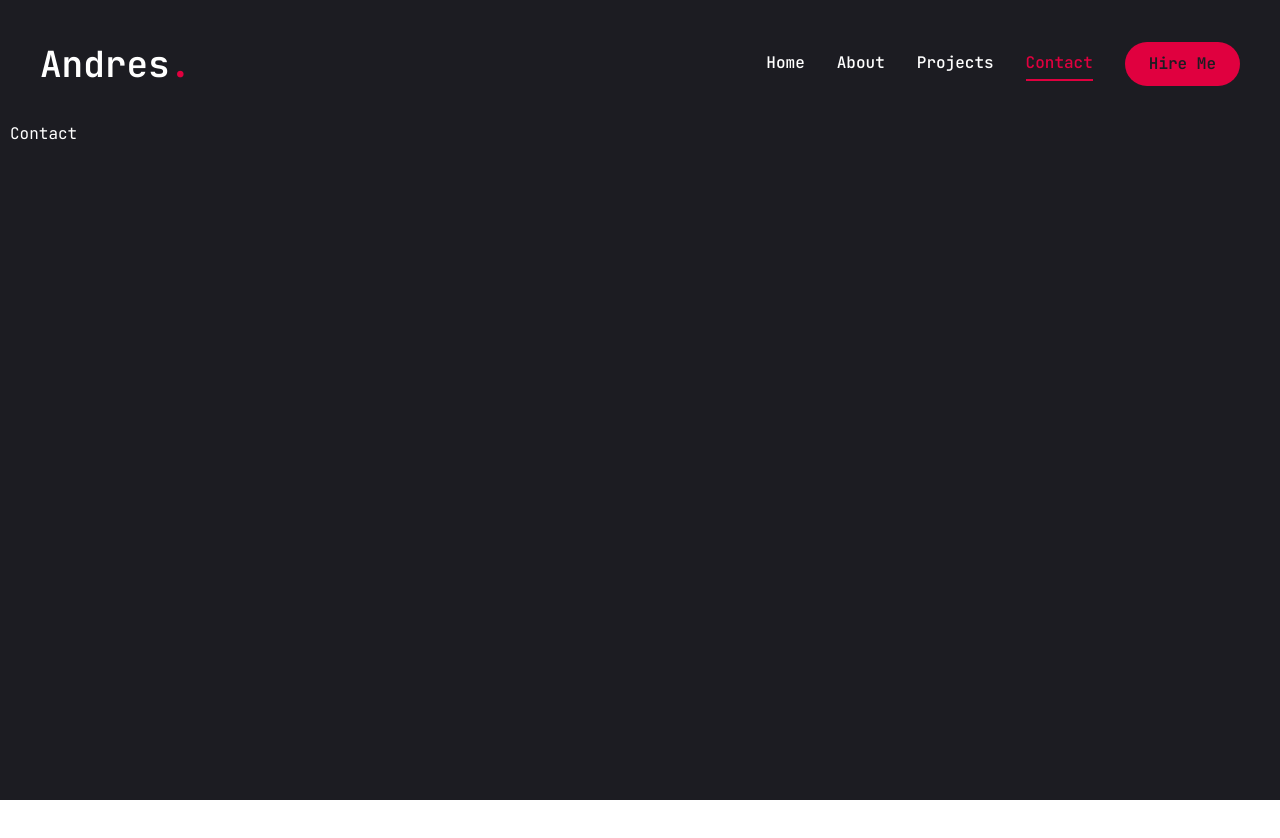
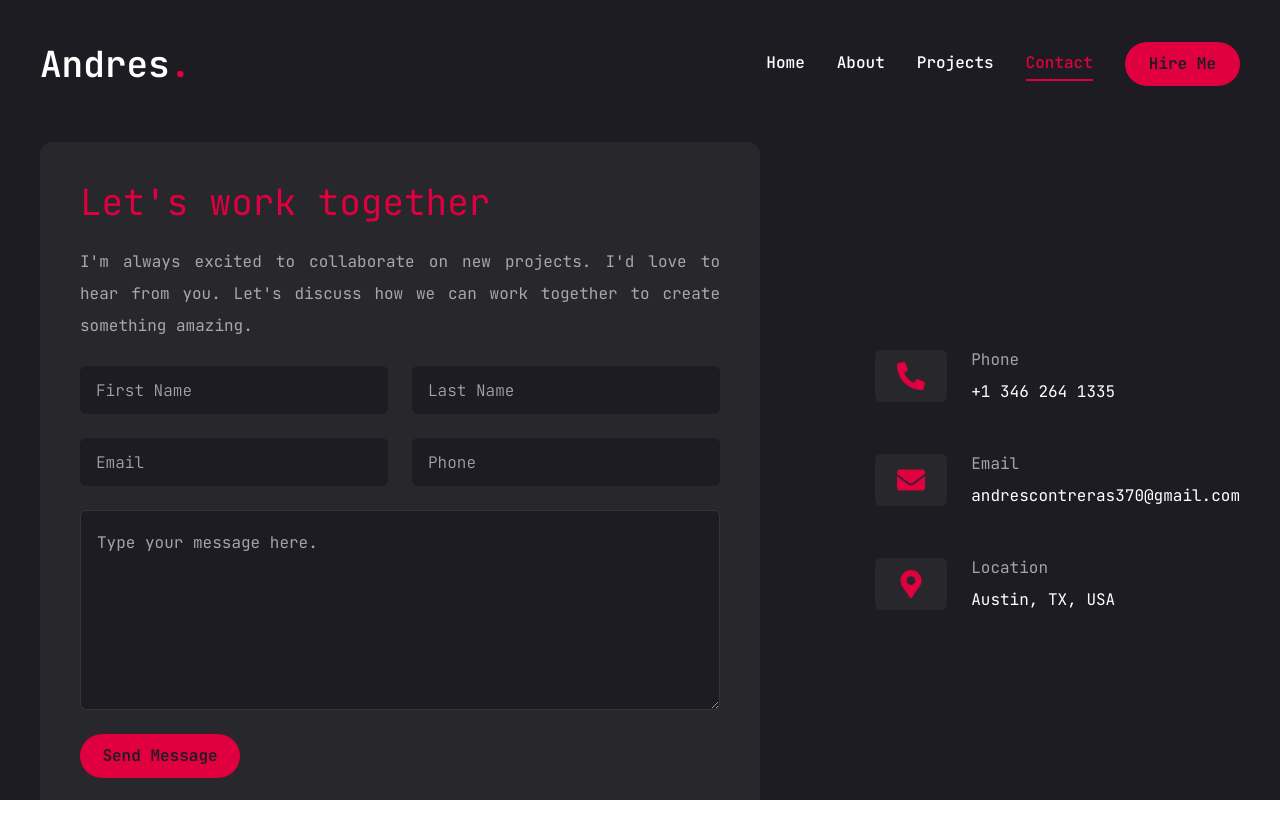
Before and after one commit to Andresc06/portfolio-project, a Next.js app: page /contact in a window 1280 px wide. Shown: the top 838 px of the page. Before the commit the page ends 800 px from the top, so only its background shows below. Built offline with nearby package versions, Linux system fonts and the light colour scheme.

Commit message:
Add Contact section

```diff
--- a/app/contact/page.jsx
+++ b/app/contact/page.jsx
@@ -1,9 +1,83 @@
-import React from 'react'
+"use client";
+
+import { Button } from "@/components/ui/button";
+import { Input } from "@/components/ui/input";
+import { Textarea } from "@/components/ui/textarea";
+
+import { FaPhoneAlt, FaEnvelope, FaMapMarkerAlt } from "react-icons/fa";
+
+const info = [
+  {
+    icon: <FaPhoneAlt />,
+    title: "Phone",
+    description: "+1 346 264 1335",
+  },
+  {
+    icon: <FaEnvelope />,
+    title: "Email",
+    description: "andrescontreras370@gmail.com",
+  },
+  {
+    icon: <FaMapMarkerAlt />,
+    title: "Location",
+    description: "Austin, TX, USA",
+  },
+]
+
+import { motion } from "framer-motion";
 
 const Contact = () => {
-  return (
-    <div>Contact</div>
-  )
-}
+  return <motion.section
+  initial={{ opacity: 0 }}
+  animate={{
+    opacity: 1,
+    transition: { delay: 2.4, duration: 0.4, ease: "easeIn" },
+  }}
+  className="py-6"
+  >
+    <div className="container mx-auto">
+      <div className="flex flex-col xl:flex-row gap-[30px]">
+        {/* form */}
+        <div className="xl:w-[60%] order-2 xl:order-none">
+          <form className="flex flex-col gap-6 p-10 bg-[#27272c] rounded-xl">
+            <h3 className="text-4xl text-accent">Let's work together</h3>
+            <p className="text-white/60 text-justify max-w-full break-words">
+              I'm always excited to collaborate on new projects. I'd love to hear from you. Let's discuss how we can work together to create something amazing.
+            </p>
+            {/* input fields */}
+            <div className="grid grid-cols-1 md:grid-cols-2 gap-6">
+              <Input required type="firstname" placeholder="First Name" />
+              <Input required type="lastname" placeholder="Last Name" />
+              <Input required type="email" placeholder="Email" />
+              <Input required type="phone" placeholder="Phone" />
+            </div>
+            {/* message textarea */}
+            <Textarea required placeholder="Type your message here." className="h-[200px]" />
+            {/* submit button */}
+            <Button className="max-w-40">Send Message</Button>
+          </form>
+        </div>
+        {/* contact info */}
+        <div className="flex-1 flex items-center xl:justify-end order-1 xl:order-none mb-8 xl:mb-0">
+          <ul className="flex flex-col gap-10">
+            {info.map((item, index) => {
+              return (
+                <li key={index} className="flex items-center gap-6">
+                  <div className="w-[52px] h-[52px] xl:w-[72px] bg-[#27272c] text-accent rounded-md flex items-center justify-center">
+                    <div className="text-[28px]">{item.icon}</div>
+                  </div>
+                  <div className="flex-1">
+                    <p className="text-white/60">{item.title}</p>
+                    <h3>{item.description}</h3>
+                  </div>
+                </li>
+              )
+            })}
+          </ul>
+        </div>
+      </div>
+    </div>
+  </motion.section>;
+};
 
-export default Contact
+export default Contact;
--- a/components/ui/input.jsx
+++ b/components/ui/input.jsx
@@ -12,8 +12,8 @@
       type={type}
       data-slot="input"
       className={cn(
-        "file:text-foreground placeholder:text-muted-foreground selection:bg-primary selection:text-primary-foreground dark:bg-input/30 border-input flex h-9 w-full min-w-0 rounded-md border bg-transparent px-3 py-1 text-base shadow-xs transition-[color,box-shadow] outline-none file:inline-flex file:h-7 file:border-0 file:bg-transparent file:text-sm file:font-medium disabled:pointer-events-none disabled:cursor-not-allowed disabled:opacity-50 md:text-sm",
-        "focus-visible:border-ring focus-visible:ring-ring/50 focus-visible:ring-[3px]",
+        "flex h-[48px] rounded-md border-white/10 font-light bg-primary px-4 py-5 text-base placeholder:text-white/60 outline-none",
+        "focus-visible:border-accent focus-visible:ring-2 focus-visible:ring-accent focus-visible:ring-offset-0",
         "aria-invalid:ring-destructive/20 dark:aria-invalid:ring-destructive/40 aria-invalid:border-destructive",
         className
       )}
--- a/components/ui/textarea.jsx
+++ b/components/ui/textarea.jsx
@@ -10,7 +10,7 @@
     <textarea
       data-slot="textarea"
       className={cn(
-        "border-input placeholder:text-muted-foreground focus-visible:border-ring focus-visible:ring-ring/50 aria-invalid:ring-destructive/20 dark:aria-invalid:ring-destructive/40 aria-invalid:border-destructive dark:bg-input/30 flex field-sizing-content min-h-16 w-full rounded-md border bg-transparent px-3 py-2 text-base shadow-xs transition-[color,box-shadow] outline-none focus-visible:ring-[3px] disabled:cursor-not-allowed disabled:opacity-50 md:text-sm",
+        "flex min-h-[80px] w-full rounded-md border border-white/10 bg-primary px-4 py-5 text-base placeholder:text-white/60 focus-visible:outline-none focus-visible:ring-1 focus-visible:ring-accent focus-visible:border-accent focus-visible:ring-offset-0 disabled:cursor-not-allowed disabled:opacity-50",
         className
       )}
       {...props} />
```
